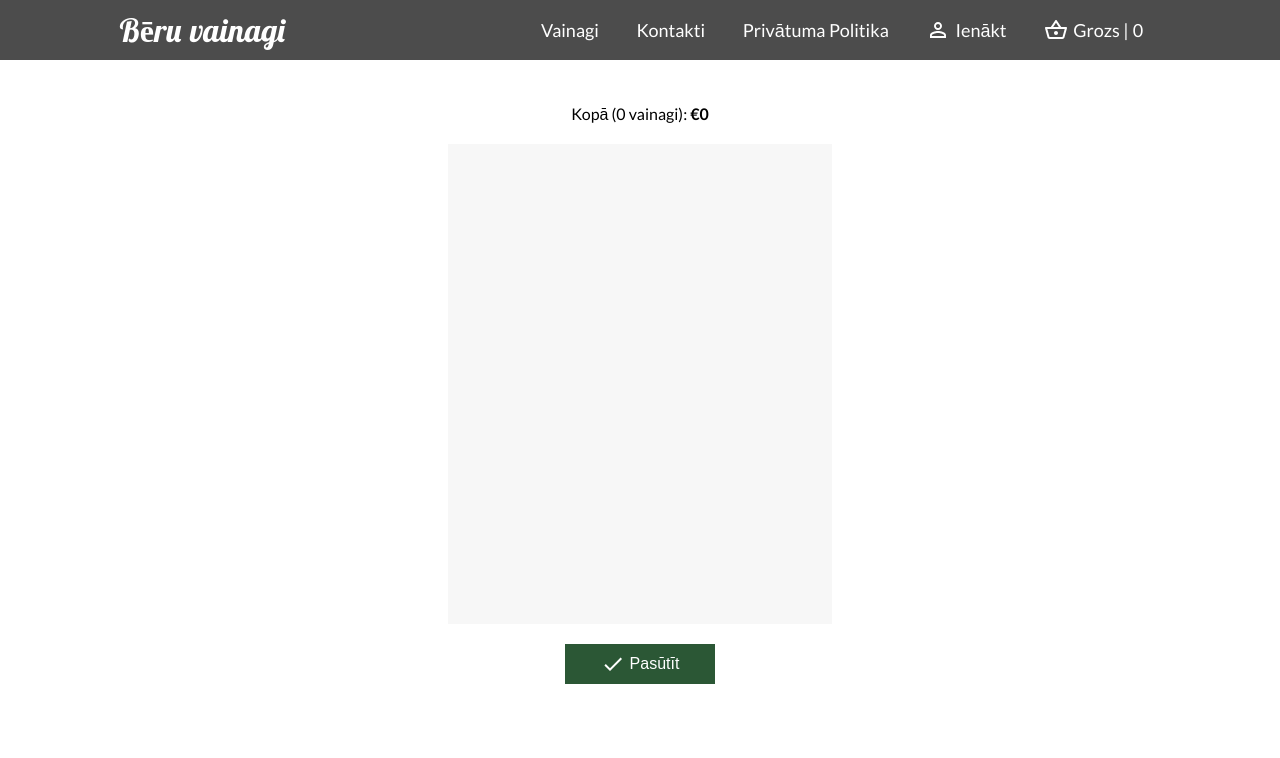
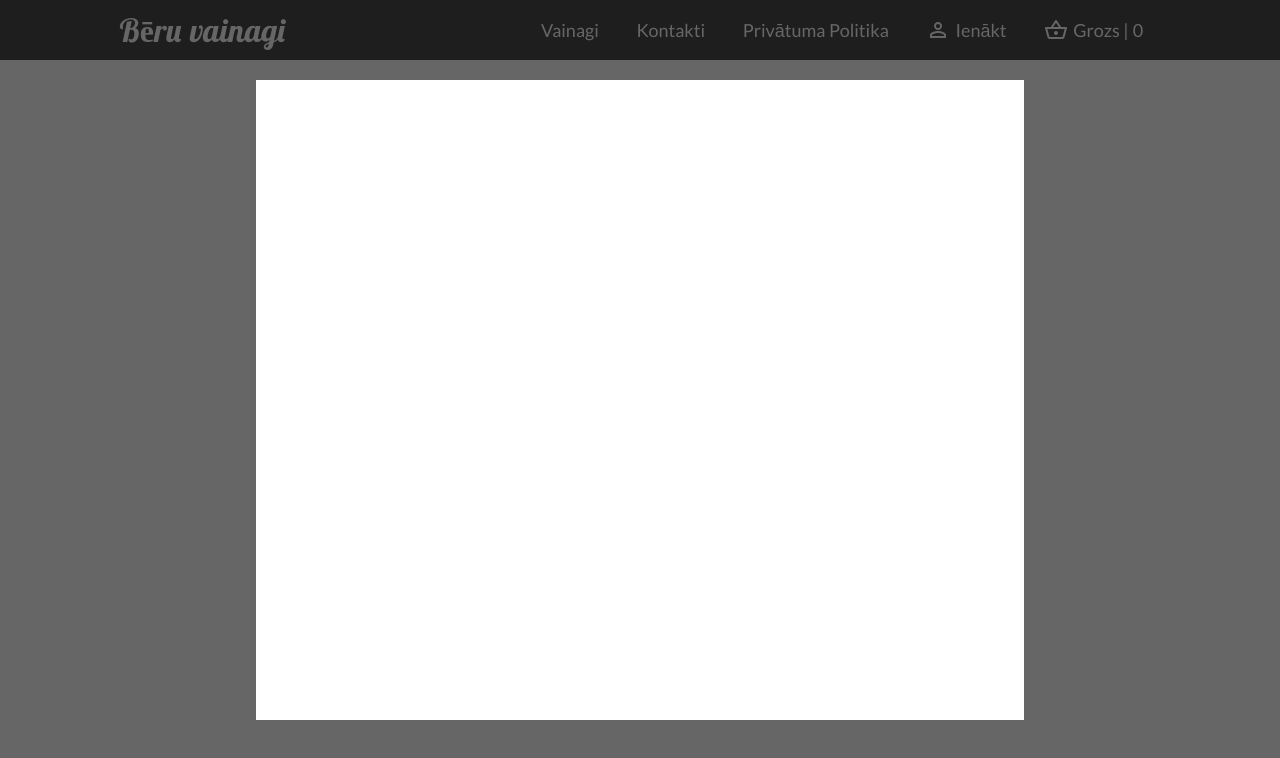
Before and after one commit to RobzLegz/Online-Flower-Shop, a React (Create React App) app: page /checkout in a window 1280 px wide. Shown: the top 758 px of the page. Built offline with nearby package versions, Linux system fonts and the light colour scheme.

Commit message:
creating checkout form

```diff
--- a/src/Checkout.js
+++ b/src/Checkout.js
@@ -4,6 +4,7 @@ import CheckoutProduct from './CheckoutProduct';
 import { useStateValue } from './StateProvider';
 import TotalCost from './TotalCost';
 import DoneIcon from '@material-ui/icons/Done';
+import CheckoutInfo from './CheckoutInfo';
 
 const Checkout = () => {
 
@@ -28,6 +29,7 @@ const Checkout = () => {
             <div className="checkoutButtonClontainer">
                 <button><DoneIcon />Pasūtīt</button>
             </div>
+            <CheckoutInfo />
         </div>
     )
 }
--- /dev/null
+++ b/src/CheckoutInfo.css
@@ -0,0 +1,17 @@
+.checkoutInfo {
+  width: 100%;
+  height: 100vh;
+  position: absolute;
+  top: 0;
+  left: 0;
+  background: rgba(0, 0, 0, 0.6);
+  z-index: 200;
+  display: flex;
+  align-items: center;
+  justify-content: center;
+}
+.checkoutForm {
+  width: 60vw;
+  height: 80vh;
+  background: #fff;
+}
--- /dev/null
+++ b/src/CheckoutInfo.js
@@ -0,0 +1,14 @@
+import React from 'react';
+import "./CheckoutInfo.css";
+
+const CheckoutInfo = () => {
+    return (
+        <div className="checkoutInfo">
+            <div className="checkoutForm">
+
+            </div>
+        </div>
+    )
+}
+
+export default CheckoutInfo
```
